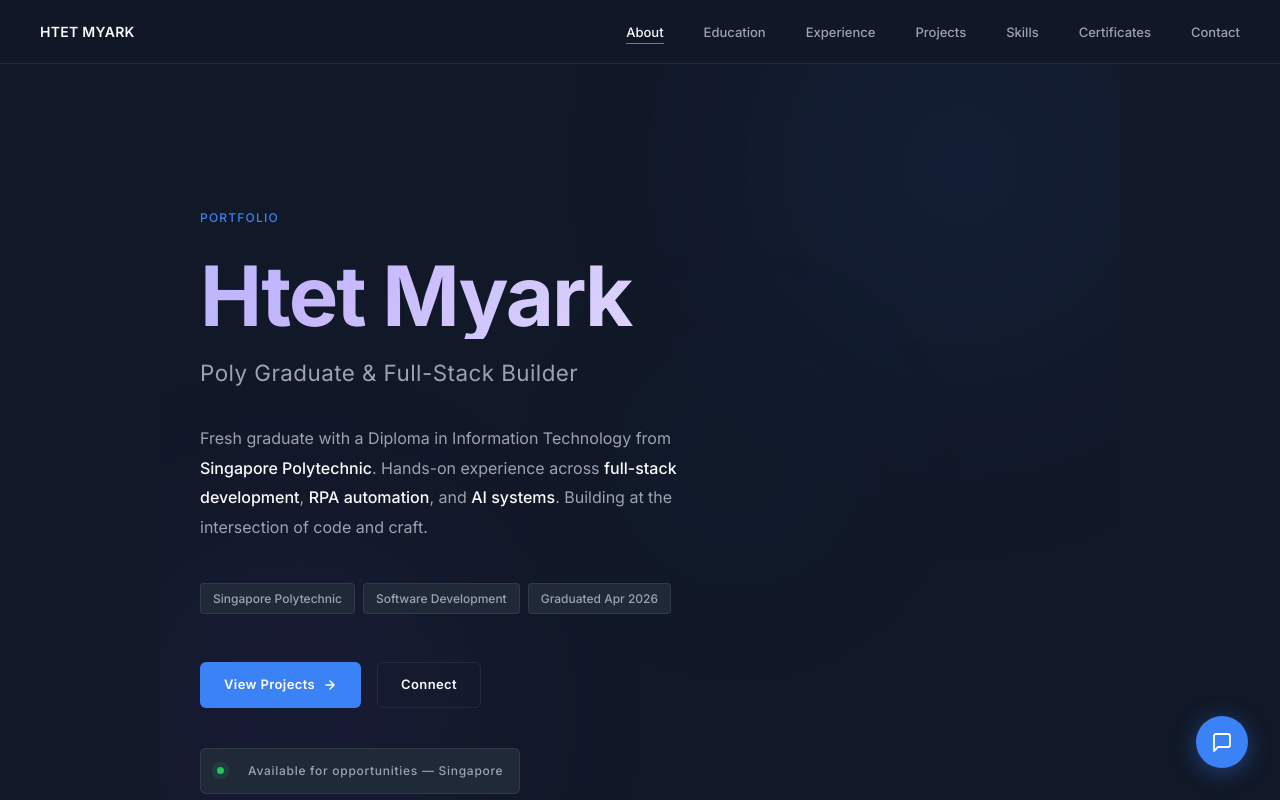
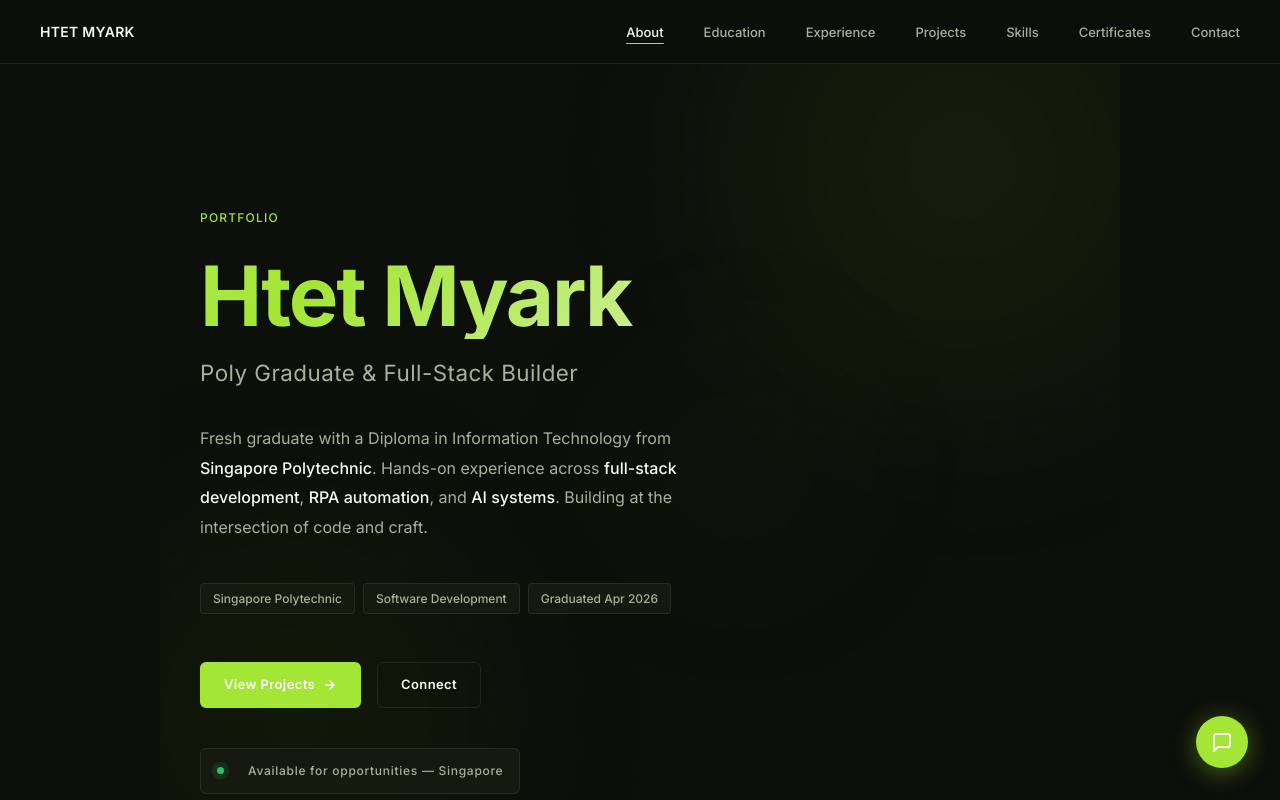
Before and after one commit to Htet-Myark/htet-portfolio-v2, a React (Vite) app: page / in a window 1280 px wide. Shown: the top 800 px of the page. Built offline with nearby package versions, Linux system fonts and the light colour scheme.

Commit message:
color reboot

```diff
--- a/src/index.css
+++ b/src/index.css
@@ -3,14 +3,14 @@
 *, *::before, *::after { box-sizing: border-box; margin: 0; padding: 0; }
 
 :root {
-  --bg:          #111827;
-  --bg2:         #1f2937;
-  --fg:          #f9fafb;
-  --muted:       #9ca3af;
-  --accent:      #3b82f6;
-  --accent-dim:  rgba(59, 130, 246, 0.12);
-  --card:        #1f2937;
-  --card2:       #374151;
+  --bg:          #0d0f0a;
+  --bg2:         #16190f;
+  --fg:          #f7f8f2;
+  --muted:       #aab09a;
+  --accent:      #a3e635;
+  --accent-dim:  rgba(163, 230, 53, 0.12);
+  --card:        #16190f;
+  --card2:       #272d18;
   --border:      rgba(255, 255, 255, 0.08);
   --nav-h:       64px;
   --sans:        'Inter', sans-serif;
@@ -45,7 +45,7 @@ a { color: inherit; text-decoration: none; }
   top: 0; left: 0;
   width: 100%;
   height: 2px;
-  background: linear-gradient(90deg, var(--accent) 0%, #8b5cf6 50%, #ec4899 100%);
+  background: linear-gradient(90deg, var(--accent) 0%, #65a30d 50%, #d9f99d 100%);
   transform-origin: left center;
   transform: scaleX(0);
   z-index: 2001;
@@ -62,7 +62,7 @@ a { color: inherit; text-decoration: none; }
   border-radius: 50%;
   pointer-events: none;
   z-index: 1;
-  background: radial-gradient(circle, rgba(59, 130, 246, 0.09) 0%, transparent 65%);
+  background: radial-gradient(circle, rgba(163, 230, 53, 0.09) 0%, transparent 65%);
   filter: blur(40px);
   will-change: transform;
 }
@@ -113,7 +113,7 @@ nav {
   position: fixed;
   top: 0; left: 0; right: 0;
   height: var(--nav-h);
-  background: rgba(17, 24, 39, 0.85);
+  background: rgba(13, 15, 10, 0.85);
   backdrop-filter: blur(16px);
   -webkit-backdrop-filter: blur(16px);
   border-bottom: 1px solid var(--border);
@@ -127,7 +127,7 @@ nav {
 
 nav.scrolled {
   border-color: rgba(255, 255, 255, 0.12);
-  background: rgba(17, 24, 39, 0.96);
+  background: rgba(13, 15, 10, 0.96);
 }
 
 .nav-logo {
@@ -139,7 +139,7 @@ nav.scrolled {
   transition: color 0.2s var(--ease-out);
 }
 
-.nav-logo:hover { color: #93c5fd; }
+.nav-logo:hover { color: #d9f99d; }
 
 .nav-links { display: flex; gap: 2.5rem; list-style: none; }
 
@@ -212,7 +212,7 @@ nav.nav-open .hamburger span:nth-child(3) {
   position: fixed;
   top: var(--nav-h);
   left: 0; right: 0;
-  background: rgba(17, 24, 39, 0.98);
+  background: rgba(13, 15, 10, 0.98);
   backdrop-filter: blur(16px);
   -webkit-backdrop-filter: blur(16px);
   padding: 1.5rem 1.5rem 2rem;
@@ -266,7 +266,7 @@ section + section {
   content: '';
   flex: 1;
   height: 1px;
-  background: linear-gradient(90deg, rgba(59, 130, 246, 0.3), transparent);
+  background: linear-gradient(90deg, rgba(163, 230, 53, 0.3), transparent);
 }
 
 /* section headings slide in from left */
@@ -287,7 +287,7 @@ section + section {
   display: flex;
   flex-direction: column;
   justify-content: center;
-  background-image: radial-gradient(rgba(59, 130, 246, 0.04) 1px, transparent 1px);
+  background-image: radial-gradient(rgba(163, 230, 53, 0.04) 1px, transparent 1px);
   background-size: 32px 32px;
 }
 
@@ -310,14 +310,14 @@ section + section {
 
 .hero-blob--2 {
   width: 550px; height: 550px;
-  background: radial-gradient(circle, #8b5cf6, transparent 70%);
+  background: radial-gradient(circle, #65a30d, transparent 70%);
   bottom: -100px; left: -150px;
   animation: blob-float 28s ease-in-out -12s infinite reverse;
 }
 
 .hero-blob--3 {
   width: 350px; height: 350px;
-  background: radial-gradient(circle, #06b6d4, transparent 70%);
+  background: radial-gradient(circle, #84cc16, transparent 70%);
   top: 30%; left: 40%;
   opacity: 0.05;
   animation: blob-float 18s ease-in-out -5s infinite;
@@ -347,7 +347,7 @@ section + section {
   line-height: 1.05;
   letter-spacing: -.025em;
   margin-bottom: 1rem;
-  background: linear-gradient(135deg, var(--fg) 0%, #93c5fd 40%, #c4b5fd 70%, var(--fg) 100%);
+  background: linear-gradient(135deg, var(--fg) 0%, #d9f99d 40%, #a3e635 70%, var(--fg) 100%);
   background-size: 300% auto;
   -webkit-background-clip: text;
   -webkit-text-fill-color: transparent;
@@ -467,9 +467,9 @@ section + section {
 
 @media (hover: hover) and (pointer: fine) {
   .btn-primary:hover {
-    background: #2563eb;
+    background: #84cc16;
     transform: translateY(-2px);
-    box-shadow: 0 8px 24px rgba(59, 130, 246, 0.4);
+    box-shadow: 0 8px 24px rgba(163, 230, 53, 0.4);
   }
   .btn-primary:hover::before { left: 150%; }
 }
@@ -477,8 +477,8 @@ section + section {
 /* press feedback — feels like it heard you */
 .btn-primary:active {
   transform: scale(0.97) !important;
-  background: #1d4ed8 !important;
-  box-shadow: 0 2px 8px rgba(59, 130, 246, 0.2) !important;
+  background: #65a30d !important;
+  box-shadow: 0 2px 8px rgba(163, 230, 53, 0.2) !important;
   transition-duration: 0.1s !important;
 }
 
@@ -550,8 +550,8 @@ section + section {
   .detail-list li:hover {
     background: var(--card2);
     color: var(--fg);
-    border-left-color: #60a5fa;
-    box-shadow: -2px 0 16px rgba(59, 130, 246, 0.12);
+    border-left-color: #bef264;
+    box-shadow: -2px 0 16px rgba(163, 230, 53, 0.12);
     transform: translateX(3px);
   }
 }
@@ -666,9 +666,9 @@ section + section {
 
 @media (hover: hover) and (pointer: fine) {
   .project-card:hover {
-    border-color: rgba(59, 130, 246, 0.35);
+    border-color: rgba(163, 230, 53, 0.35);
     transform: translateY(-4px);
-    box-shadow: 0 16px 40px rgba(59, 130, 246, 0.1), 0 2px 8px rgba(0,0,0,0.25);
+    box-shadow: 0 16px 40px rgba(163, 230, 53, 0.1), 0 2px 8px rgba(0,0,0,0.25);
   }
 }
 
@@ -692,8 +692,8 @@ section + section {
   font-weight: 500;
   color: var(--accent);
   padding: 4px 12px;
-  border: 1px solid rgba(59, 130, 246, 0.3);
-  background: rgba(59, 130, 246, 0.08);
+  border: 1px solid rgba(163, 230, 53, 0.3);
+  background: rgba(163, 230, 53, 0.08);
   border-radius: 4px;
   text-decoration: none;
   flex-shrink: 0;
@@ -705,7 +705,7 @@ section + section {
 
 @media (hover: hover) and (pointer: fine) {
   .project-org:hover {
-    background: rgba(59, 130, 246, 0.16);
+    background: rgba(163, 230, 53, 0.16);
     border-color: var(--accent);
     transform: translateY(-1px);
   }
@@ -762,10 +762,10 @@ section + section {
 @media (hover: hover) and (pointer: fine) {
   .skill-pill:hover {
     background: var(--card2);
-    border-color: rgba(59, 130, 246, 0.4);
+    border-color: rgba(163, 230, 53, 0.4);
     color: var(--fg);
     transform: translateY(-3px);
-    box-shadow: 0 6px 16px rgba(59, 130, 246, 0.15);
+    box-shadow: 0 6px 16px rgba(163, 230, 53, 0.15);
   }
 }
 
@@ -791,9 +791,9 @@ section + section {
 @media (hover: hover) and (pointer: fine) {
   .cert-card:hover {
     transform: translateX(5px);
-    border-color: rgba(59, 130, 246, 0.28);
+    border-color: rgba(163, 230, 53, 0.28);
     background: var(--card2);
-    box-shadow: -3px 0 20px rgba(59, 130, 246, 0.1), 4px 4px 16px rgba(0,0,0,0.15);
+    box-shadow: -3px 0 20px rgba(163, 230, 53, 0.1), 4px 4px 16px rgba(0,0,0,0.15);
   }
 }
 
@@ -824,7 +824,7 @@ section + section {
   transition: color 0.2s, gap 0.2s var(--ease-out);
 }
 
-.cert-link:hover { color: #93c5fd; gap: 8px; }
+.cert-link:hover { color: #d9f99d; gap: 8px; }
 
 /* ── CONTACT ────────────────────────────────────────── */
 .contact-intro {
@@ -856,7 +856,7 @@ section + section {
 
 @media (hover: hover) and (pointer: fine) {
   .contact-link:hover {
-    border-color: rgba(59, 130, 246, 0.35);
+    border-color: rgba(163, 230, 53, 0.35);
     color: var(--fg);
     background: var(--card2);
     transform: translateY(-2px);
@@ -917,7 +917,7 @@ section + section {
 .form-group input:focus,
 .form-group textarea:focus {
   border-color: var(--accent);
-  box-shadow: 0 0 0 3px rgba(59, 130, 246, 0.12);
+  box-shadow: 0 0 0 3px rgba(163, 230, 53, 0.12);
 }
 
 .form-feedback {
@@ -982,15 +982,15 @@ section + section {
   display: flex;
   align-items: center;
   justify-content: center;
-  box-shadow: 0 4px 24px rgba(59, 130, 246, 0.4);
+  box-shadow: 0 4px 24px rgba(163, 230, 53, 0.4);
   transition: background 0.2s var(--ease-out), transform 0.16s var(--ease-out), box-shadow 0.2s;
 }
 
 @media (hover: hover) and (pointer: fine) {
   .chatbot-bubble:hover {
-    background: #2563eb;
+    background: #84cc16;
     transform: scale(1.08);
-    box-shadow: 0 8px 32px rgba(59, 130, 246, 0.55);
+    box-shadow: 0 8px 32px rgba(163, 230, 53, 0.55);
   }
 }
 
@@ -1169,7 +1169,7 @@ section + section {
 }
 
 .chatbot-input::placeholder { color: var(--muted); opacity: .6; }
-.chatbot-input:focus { border-color: var(--accent); box-shadow: 0 0 0 3px rgba(59,130,246,0.1); }
+.chatbot-input:focus { border-color: var(--accent); box-shadow: 0 0 0 3px rgba(163,230,53,0.1); }
 
 .chatbot-send {
   width: 34px;
@@ -1186,7 +1186,7 @@ section + section {
   transition: background 0.2s var(--ease-out), opacity 0.2s, transform 0.12s var(--ease-out);
 }
 
-.chatbot-send:hover:not(:disabled) { background: #2563eb; }
+.chatbot-send:hover:not(:disabled) { background: #84cc16; }
 .chatbot-send:active:not(:disabled) { transform: scale(0.9); }
 .chatbot-send:disabled { opacity: 0.4; cursor: not-allowed; }
 
```
Also changed, not shown: index.html (+1 -1 lines), .claude/settings.local.json.
